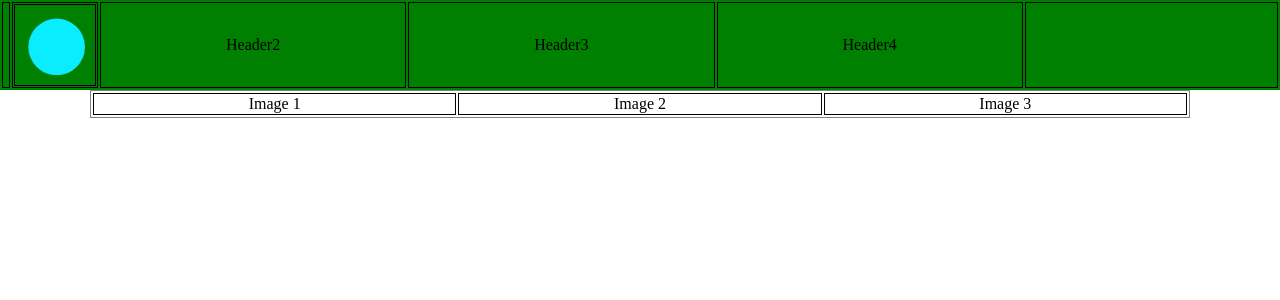
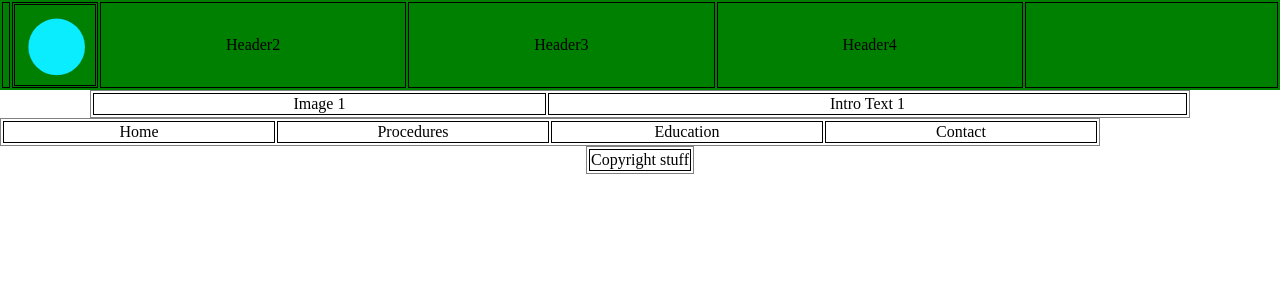
Before and after one commit to errorcodefive/drweichin, a PHP site: page /drweichin.com/public_html/htmltest.html in a window 1280 px wide. Shown: the top 300 px of the page. Run offline with PHP 8.4, Linux system fonts and the light colour scheme.

Commit message:
added footers

```diff
--- a/drweichin.com/public_html/css/htmltest.css
+++ b/drweichin.com/public_html/css/htmltest.css
@@ -6,17 +6,25 @@
 	border: 0;
 	max-width:none;
 }
+#footer{
+	width: 100%;
+}
+#footer tr td{
+	width: 25%;
+}
 .headerButton{
 	min-width:150px;
+}
+#bottom_footer{
+	margin: auto;
 }
 header{
 	width: 100%;
 	position: fixed;
 	margin: 0;
 	border: 0;
+}
 
-
-}
 #menuImages{
 	width: 100%;
 	margin: 0 auto;
--- a/drweichin.com/public_html/htmltest.html
+++ b/drweichin.com/public_html/htmltest.html
@@ -29,8 +29,20 @@
 		<table id ="menuImages" >
 			<tr id="menuRow">
 				<td>Image 1</td>
-				<td>Image 2</td>
-				<td>Image 3</td>
+				<td>Intro Text 1</td>
+			</tr>
+		</table>
+		<table id ="footer">
+			<tr>
+				<td>Home</td>
+				<td>Procedures</td>
+				<td>Education</td>
+				<td>Contact</td>
+			</tr>
+		</table>
+		<table id = "bottom_footer">
+			<tr>
+				<td>Copyright stuff</td>
 			</tr>
 		</table>
 	</body>
```
